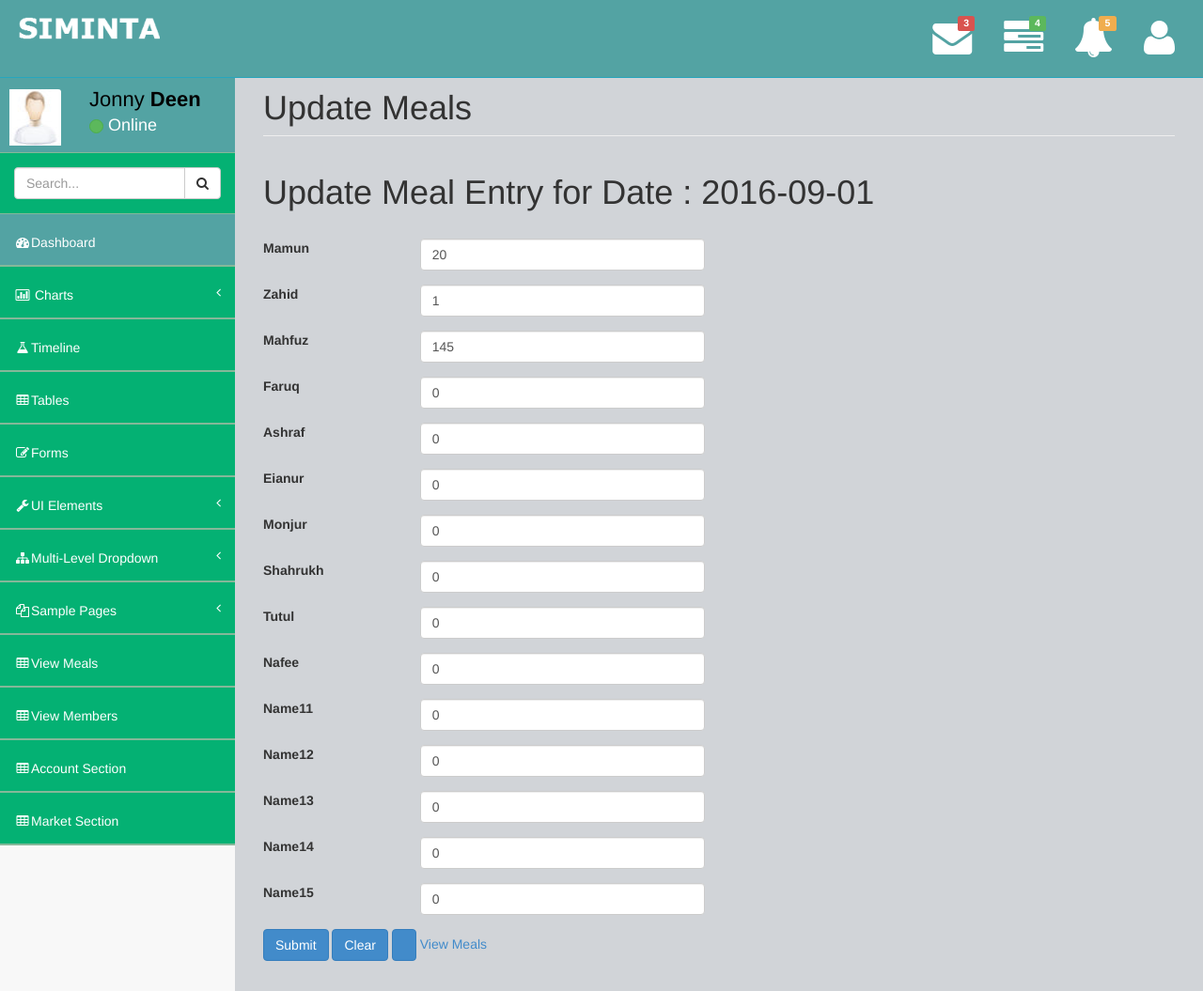
After one commit to emtiazzahid/meals, a PHP site: page /dashboard/update_meal.php?id=5 in a window 1280 px wide. The commit adds this page. Shown: the whole page at 94% size. Run offline with PHP 8.4, Linux system fonts and the light colour scheme; data comes from the database, SQL or seed files in the repository; both versions use the stored data as it was after the commit.

Commit message:
database file added and meals file works done

```diff
--- a/dashboard/meals.php
+++ b/dashboard/meals.php
@@ -302,6 +302,7 @@ $db = new Database();
                                             <th>Nafe</th>
                                             <th>Nafe</th>
                                             <th>Per Day Meals</th>
+                                            <th>Action</th>
 
                                         </tr>
                                     </thead>
@@ -332,6 +333,7 @@ $db = new Database();
                                             <td><?php echo $row['name14']; ?></td>
                                             <td><?php echo $row['name15']; ?></td>
                                             <td><?php echo $row['total']; ?></td>
+                                            <td><a href="update_meal.php?id=<?php echo $row['id']; ?>"><input type="button" class="btn btn-primary" name="edit" value="Edit"></input></a></td>
                                         </tr>
                                          <?php
                                         }
@@ -362,10 +364,12 @@ $db = new Database();
                                             <td><?php echo $row['t14']; ?></td>
                                             <td><?php echo $row['t15']; ?></td>
                                             <td><?php echo $total_meals; ?></td>
+                                            <td></td>
                                    <?php } ?>
                                         </tr>
                                         <tr class="odd gradeX">
                                             <td>Total Meambers Meal</td>
+                                            <td><?php echo $total_meals; ?></td>
                                             <td></td>
                                             <td></td>
                                             <td></td>
@@ -385,6 +389,7 @@ $db = new Database();
                                         </tr>
                                         <tr class="odd gradeX">
                                             <td>Meal Rate</td>
+                                            <td></td>
                                             <td></td>
                                             <td></td>
                                             <td></td>
--- /dev/null
+++ b/dashboard/update_meal.php
@@ -0,0 +1,184 @@
+
+    <?php include 'include/header.php' ?>
+    <?php include 'include/sidebar.php' ?>
+    <?php include '../lib/Database.php';
+        $db = new Database();
+    ?>
+
+                </ul>
+                <!-- end side-menu -->
+            </div>
+            <!-- end sidebar-collapse -->
+        </nav>
+        <!-- end navbar side -->
+        <!--  page-wrapper -->
+        <div id="page-wrapper">
+
+            <div class="row">
+                <!-- Page Header -->
+                <div class="col-lg-12">
+                    <h1 class="page-header">Update Meals</h1>
+                </div>
+                <!--End Page Header -->
+            </div>
+
+
+            <?php
+                if(isset($_POST['submit'])){
+                    $id = $_GET['id'];
+
+                    $name1= $_POST['name1'];
+                    $name2= $_POST['name2'];
+                    $name3= $_POST['name3'];
+                    $name4= $_POST['name4'];
+                    $name5= $_POST['name5'];
+                    $name6= $_POST['name6'];
+                    $name7= $_POST['name7'];
+                    $name8= $_POST['name8'];
+                    $name9= $_POST['name9'];
+                    $name10= $_POST['name10'];
+                    $name11= $_POST['name11'];
+                    $name12= $_POST['name12'];
+                    $name13= $_POST['name13'];
+                    $name14= $_POST['name14'];
+                    $name15= $_POST['name15'];
+
+                $query = "UPDATE tbl_meals SET name1 = $name1, name2 = $name2, name3 = $name3, name4 = $name4, name5 = $name5, name6 = $name6, name7 = $name7, name8 = $name8, name9 = $name9, name10 = $name10, name11 = $name11, name12 = $name12, name13 = $name13, name14 = $name14, name15 = $name15 where id = $id";
+
+                $result = $db->update($query);
+                }
+            ?>
+
+
+            <form class="form-horizontal" method="post">
+            <?php
+                $id = $_GET['id'];
+                $query = "SELECT * FROM tbl_meals where id = '$id'";
+                $result = $db->select($query);
+                while($row = mysqli_fetch_assoc($result))
+                {
+                ?>
+            <h1>Update Meal Entry for Date  : <?php echo $row['date'] ?> </h1><br>
+              <div class="form-group">
+                <label class="col-sm-2">Mamun</label>
+                <div class="col-sm-4">
+                  <input type="text" name="name1" class="form-control" value="<?php echo $row['name1'] ?>">
+                </div>
+              </div>
+                <div class="form-group">
+                <label class="col-sm-2">Zahid</label>
+                <div class="col-sm-4">
+                  <input type="text" name="name2" class="form-control" value="<?php echo $row['name2'] ?>">
+                </div>
+              </div>
+               <div class="form-group">
+                <label class="col-sm-2">Mahfuz</label>
+                <div class="col-sm-4">
+                  <input type="text" name="name3" class="form-control" value="<?php echo $row['name3'] ?>">
+                </div>
+              </div>
+               <div class="form-group">
+                <label class="col-sm-2">Faruq</label>
+                <div class="col-sm-4">
+                  <input type="text" name="name4" class="form-control" value="<?php echo $row['name4'] ?>">
+                </div>
+              </div>
+               <div class="form-group">
+                <label class="col-sm-2">Ashraf</label>
+                <div class="col-sm-4">
+                  <input type="text" name="name5" class="form-control" value="<?php echo $row['name5'] ?>">
+                </div>
+              </div>
+               <div class="form-group">
+                <label class="col-sm-2">Eianur</label>
+                <div class="col-sm-4">
+                  <input type="text" name="name6" class="form-control" value="<?php echo $row['name6'] ?>">
+                </div>
+              </div>
+               <div class="form-group">
+                <label class="col-sm-2">Monjur</label>
+                <div class="col-sm-4">
+                  <input type="text" name="name7" class="form-control" value="<?php echo $row['name7'] ?>">
+                </div>
+              </div>
+               <div class="form-group">
+                <label class="col-sm-2">Shahrukh</label>
+                <div class="col-sm-4">
+                  <input type="text" name="name8" class="form-control" value="<?php echo $row['name8'] ?>">
+                </div>
+              </div>
+               <div class="form-group">
+                <label class="col-sm-2">Tutul</label>
+                <div class="col-sm-4">
+                  <input type="text" name="name9" class="form-control" value="<?php echo $row['name9'] ?>">
+                </div>
+              </div>
+               <div class="form-group">
+                <label class="col-sm-2">Nafee</label>
+                <div class="col-sm-4">
+                  <input type="text" name="name10" class="form-control" value="<?php echo $row['name10'] ?>">
+                </div>
+              </div>
+               <div class="form-group">
+                <label class="col-sm-2">Name11</label>
+                <div class="col-sm-4">
+                  <input type="text" name="name11" class="form-control" value="<?php echo $row['name11'] ?>">
+                </div>
+              </div>
+               <div class="form-group">
+                <label class="col-sm-2">Name12</label>
+                <div class="col-sm-4">
+                  <input type="text" name="name12" class="form-control" value="<?php echo $row['name12'] ?>">
+                </div>
+              </div>
+               <div class="form-group">
+                <label class="col-sm-2">Name13</label>
+                <div class="col-sm-4">
+                  <input type="text" name="name13" class="form-control" value="<?php echo $row['name13'] ?>">
+                </div>
+              </div>
+               <div class="form-group">
+                <label class="col-sm-2">Name14</label>
+                <div class="col-sm-4">
+                  <input type="text" name="name14" class="form-control" value="<?php echo $row['name14'] ?>">
+                </div>
+              </div>
+               <div class="form-group">
+                <label class="col-sm-2">Name15</label>
+                <div class="col-sm-4">
+                  <input type="text" name="name15" class="form-control" value="<?php echo $row['name15'] ?>">
+                </div>
+              </div>
+
+
+                <?php
+                }
+             ?>
+              <button type="submit" name="submit" class="btn btn-primary">Submit</button>
+              <button type="clear" class="btn btn-primary">Clear</button>
+              <input type="button" class="btn btn-primary"> <a href="meals.php">View Meals</a>
+            </form>
+
+
+
+
+
+
+
+
+        </div>
+        <!-- end page-wrapper -->
+    </div>
+    <!-- end wrapper -->
+
+
+    <!-- Core Scripts - Include with every page -->
+    <script src="assets/plugins/jquery-1.10.2.js"></script>
+    <script src="assets/plugins/bootstrap/bootstrap.min.js"></script>
+    <script src="assets/plugins/metisMenu/jquery.metisMenu.js"></script>
+    <script src="assets/plugins/pace/pace.js"></script>
+    <script src="assets/scripts/siminta.js"></script>
+
+</body>
+
+</html>
--- a/lib/Database.php
+++ b/lib/Database.php
@@ -42,7 +42,7 @@ class Database
 	public function insert($query){
 		$insert_row = $this->link->query($query) or die ($this->link->error.__LINE__);
 		if ($insert_row) {
-			header("Location: index.php?msg=".urlencode("Data Inserted."));
+			return $insert_row;
 			exit();
 		}
 		else
@@ -55,7 +55,7 @@ class Database
 	public function update($query){
 		$update_row = $this->link->query($query) or die ($this->link->error.__LINE__);
 		if ($update_row) {
-			header("Location: index.php?msg=".urlencode("Data Inserted."));
+			return $update_row;
 			exit();
 		}
 		else
```
Also changed, not shown: db_meal.sql (added, +161 -0 lines).
